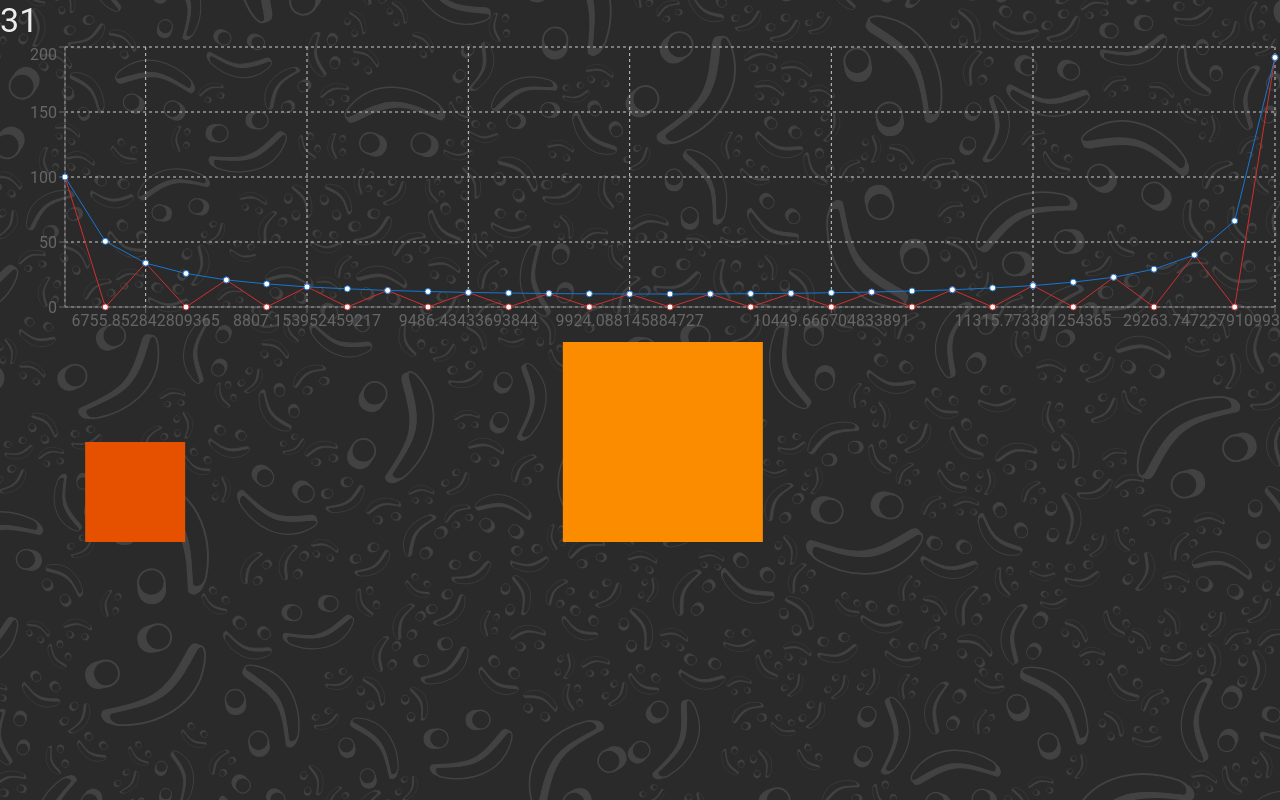
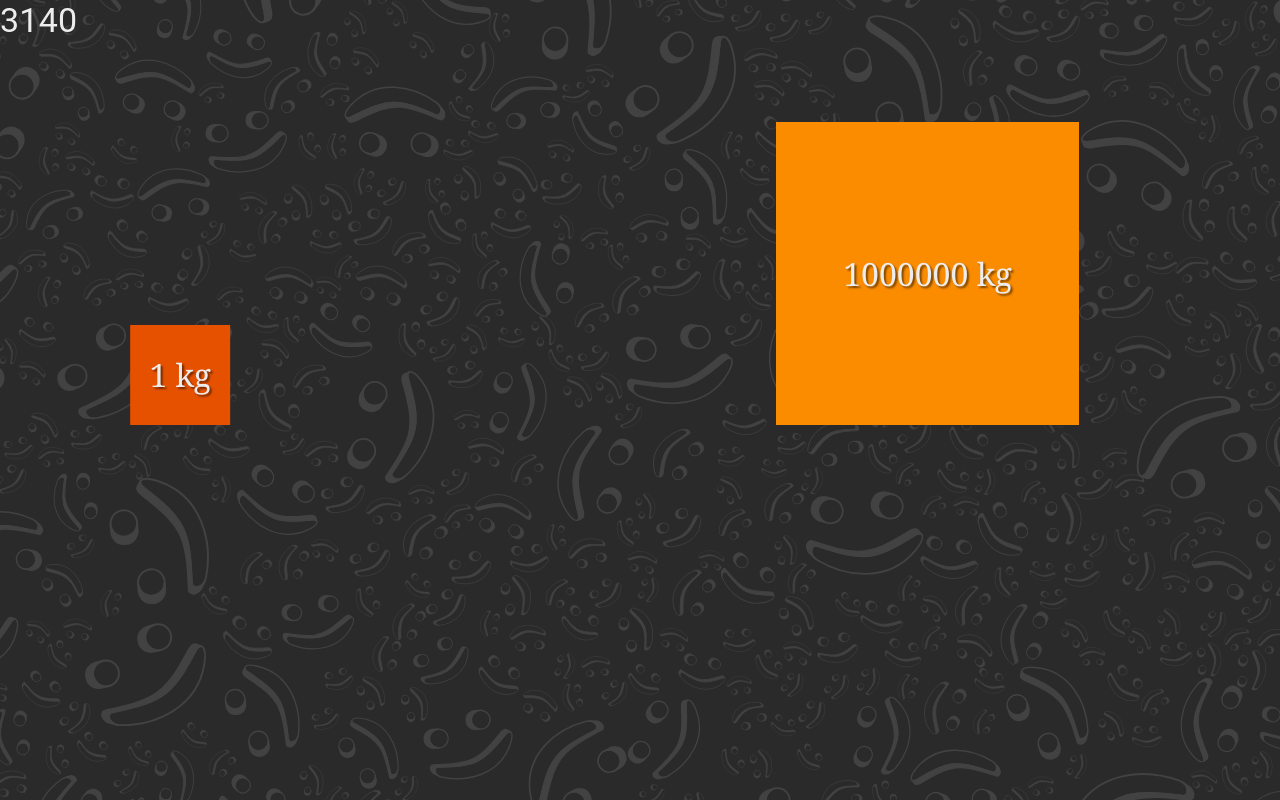
Before and after one commit to fynnbrem/homepage, a Next.js app: page /pi-collider in a window 1280 px wide. Built offline with nearby package versions, Linux system fonts and the light colour scheme.

Commit message:
Added a spark-animation when the blocks collide.

```diff
--- a/app/lib/math.ts
+++ b/app/lib/math.ts
@@ -1,4 +1,4 @@
-import { Vector2 } from "math.gl";
+import { Vector2 } from "math.gl"
 
 /**Converts degree to radians.*/
 export function degreeToRad(degree: number): number {
@@ -31,11 +31,21 @@ export function getRotatedVector(angle: number, length: number) {
 }
 
 /**Returns a random integer in the range `[start;stop)`.*/
-export function randomInt(start: number = 0, stop: number = 1) {
+export function randomInt(start: number = 0, stop: number = 1): number {
     return Math.floor(Math.random() * (stop - start)) + start
+}
+
+/**Returns a random float in the range `[start;stop)`.*/
+export function randomFloat(start: number, stop: number): number {
+    return Math.random() * (stop - start) + start
 }
 
 /**Returns a random item from the `items`.*/
 export function getRandomItem<T>(items: T[]): T {
     return items[randomInt(0, items.length)]
 }
+
+/**Clamp the `value` between `min` and `max`.*/
+export function clamp(value: number, min: number, max: number): number {
+    return Math.max(min, Math.min(max, value));
+}
--- /dev/null
+++ b/app/pi-collider/BurstCanvas.tsx
@@ -0,0 +1,169 @@
+"use client"
+
+import React, {
+    useCallback,
+    useEffect,
+    useImperativeHandle, useMemo,
+    useRef
+} from "react"
+import { randomFloat, randomInt } from "@/app/lib/math"
+import { useClickAnyWhere } from "usehooks-ts"
+
+type Particle = {
+    direction: [number, number]
+    speed: number
+    length: number
+}
+
+type Burst = {
+    origin: [number, number]
+    particles: Particle[]
+    createdAt: number
+}
+
+type BurstConfig = {
+    speedRange: [number, number]
+    countRange: [number, number]
+    lengthRange: [number, number]
+    lineWidth: number
+    duration: number
+}
+
+function createBurst(
+    config: BurstConfig,
+    now: number,
+    origin: [number, number],
+): Burst {
+    const particles: Particle[] = []
+    const count = randomInt(config.countRange[0], config.countRange[1] + 1)
+    for (let i = 0; i < count; i++) {
+        particles.push(createParticle(config))
+    }
+    return {
+        origin: origin,
+        createdAt: now,
+        particles: particles,
+    }
+}
+
+function createParticle(config: BurstConfig): Particle {
+    const angle = randomFloat(0, Math.PI * 2)
+    return {
+        direction: [Math.cos(angle), Math.sin(angle)],
+        speed: randomFloat(config.speedRange[0], config.speedRange[1]),
+        length: randomFloat(config.lengthRange[0], config.lengthRange[1]),
+    }
+}
+
+function stepAndDraw(
+    ctx: CanvasRenderingContext2D,
+    bursts: Burst[],
+    now: number,
+    config: BurstConfig,
+) {
+    ctx.clearRect(0, 0, ctx.canvas.width, ctx.canvas.height)
+
+    ctx.lineCap = "round"
+    ctx.strokeStyle = "#ffffff"
+    ctx.lineWidth = config.lineWidth
+
+    for (let i = bursts.length - 1; i >= 0; i--) {
+        const burst = bursts[i]
+        const age = now - burst.createdAt
+
+        if (age > config.duration) {
+            bursts.splice(i, 1)
+            continue
+        }
+
+        const ageSeconds = age / 1000
+        const ageNorm = age / config.duration
+        for (const particle of burst.particles) {
+            const head = [
+                burst.origin[0] +
+                    particle.speed * particle.direction[0] * ageSeconds,
+                burst.origin[1] +
+                    particle.speed * particle.direction[1] * ageSeconds,
+            ]
+            const tail = [
+                head[0] - particle.direction[0] * particle.length,
+                head[1] - particle.direction[1] * particle.length,
+            ]
+
+            ctx.globalAlpha = 1 - ageNorm
+
+            ctx.beginPath()
+            ctx.moveTo(tail[0], tail[1])
+            ctx.lineTo(head[0], head[1])
+            ctx.stroke()
+        }
+    }
+}
+
+function resizeCanvasToDisplaySize(canvas: HTMLCanvasElement): { dpr: number } {
+    const dpr: number = Math.max(1, window.devicePixelRatio || 1)
+    const rect: DOMRect = canvas.getBoundingClientRect()
+
+    const width: number = Math.floor(rect.width * dpr)
+    const height: number = Math.floor(rect.height * dpr)
+
+    if (canvas.width !== width || canvas.height !== height) {
+        canvas.width = width
+        canvas.height = height
+    }
+
+    return { dpr }
+}
+
+const config: BurstConfig = {
+    countRange: [4, 8],
+    speedRange: [100, 150],
+    lengthRange: [6, 12],
+    lineWidth: 1.2,
+    duration: 500,
+}
+
+export default function BurstCanvas(props: {
+    style?: React.CSSProperties
+    ref: React.Ref<(x: number, y: number) => void>
+}) {
+    const canvasRef = useRef<HTMLCanvasElement | null>(null)
+
+    const bursts: Burst[] = useMemo(() => [], [])
+
+    useEffect(function onMount() {
+        if (!canvasRef.current) return
+        const canvas: HTMLCanvasElement = canvasRef.current
+
+        const ctxOrNull: CanvasRenderingContext2D | null =
+            canvas.getContext("2d")
+        if (!ctxOrNull) return
+        const ctx = ctxOrNull
+
+        function animate(now: number): void {
+            const { dpr } = resizeCanvasToDisplaySize(canvas)
+            ctx.setTransform(dpr, 0, 0, dpr, 0, 0)
+
+            stepAndDraw(ctx, bursts, now, config)
+            requestAnimationFrame(animate)
+        }
+
+        requestAnimationFrame(animate)
+    }, [])
+
+    useImperativeHandle(
+        props.ref,
+        () =>
+            function createBursHandle(x: number, y: number) {
+                bursts.push(createBurst(config, performance.now(), [x, y]))
+            },
+        [bursts, config],
+    )
+
+    return (
+        <canvas
+            ref={canvasRef}
+            style={props.style}
+        />
+    )
+}
--- a/app/pi-collider/page.tsx
+++ b/app/pi-collider/page.tsx
@@ -1,7 +1,7 @@
 "use client"
 import { Ref, useEffect, useImperativeHandle, useRef, useState } from "react"
 import { getCollisionVelocityDelta } from "@/app/lib/physics/collision"
-import { Box, Typography } from "@mui/material"
+import { Box, Typography, useTheme } from "@mui/material"
 import { blue, orange, red } from "@mui/material/colors"
 import {
     LineChart,
@@ -12,9 +12,26 @@ import {
     Tooltip,
     ResponsiveContainer,
 } from "recharts"
+import BurstCanvas from "@/app/pi-collider/BurstCanvas"
+import { useInterval } from "usehooks-ts"
+import { randomInt } from "@/app/lib/math"
+import { theme } from "@/app/lib/theme"
 
-const timeScale = 1
+const timeScale = 50
 const distanceScale = 10
+
+const sparkBurstLimit = 12
+// ↑ The limit of spark burst animations that can trigger in a single frame.
+// 12 seems to be a number that makes the animation not too dense while still
+// making high collision densities satisfying to watch.
+
+const massRatio = 1000000
+const minorLength = 100
+const sizeRatio = (1 + Math.log(massRatio) / Math.log(100)) ** 0.8
+// ↑ The visual size ratio between the blocks.
+// We assume mass ratios growing according to `100^n` due to how it affects the generated digits.
+// So we normalize the size to this scale and add an exponent of `0.8` to smooth out extreme numbers.
+const majorLength = 100 * sizeRatio
 
 function getPosition(
     startPos: number,
@@ -30,9 +47,13 @@ function getPosition(
 export default function PiCollider() {
     const blockMover = useRef<BlockMover>(null!)
     const [collisions, setCollisions] = useState<CollisionRecord[]>([])
+    const [collisionCounter, setCollisionCounter] = useState(0)
+    const makeSparkRef = useRef<(x: number, y: number) => void>(null!)
 
     const collAnimationIndex = useRef(0)
+    const padding = 80
 
+    const rafId = useRef<number | null>(null)
     useEffect(() => {
         const colls = simulateCollisions()
         setCollisions(colls)
@@ -41,6 +62,7 @@ export default function PiCollider() {
 
         function increment(timestamp: number) {
             const elapsedTime = timestamp - startTime
+            const initialIndex = collAnimationIndex.current
 
             // Find the index matching the current timestamp.
             // For multiple collisions per frame, this will increment it until we reach a matching time.
@@ -51,13 +73,28 @@ export default function PiCollider() {
             ) {
                 collAnimationIndex.current += 1
             }
-
             const index = collAnimationIndex.current
             const lastIndex = index - 1
 
-            console.log("Index", index)
-            console.log(timestamp)
-            console.log(colls[index])
+            const passedColls = index - initialIndex
+            for (let i = 0; i < Math.min(passedColls, sparkBurstLimit); i++) {
+                const collPos = colls[lastIndex].minorPos
+                let sparkPos: number
+                if (collPos == 0) {
+                    sparkPos = collPos * distanceScale + padding
+                } else {
+                    sparkPos = collPos * distanceScale + padding + minorLength
+                }
+                makeSparkRef.current(
+                    sparkPos,
+                    randomInt(
+                        majorLength - minorLength * 0.9,
+                        majorLength - minorLength * 0.1,
+                    ) + padding,
+                )
+            }
+
+            setCollisionCounter(index + 1)
 
             const minorPos = getPosition(
                 colls[lastIndex].minorPos,
@@ -77,22 +114,40 @@ export default function PiCollider() {
             blockMover.current(minorPos, majorPos)
 
             if (collAnimationIndex.current + 1 < colls.length) {
-                requestAnimationFrame(increment)
+                rafId.current = requestAnimationFrame(increment)
             }
         }
 
-        requestAnimationFrame(increment)
+        rafId.current = requestAnimationFrame(increment)
+
+        return () => {
+            rafId.current && cancelAnimationFrame(rafId.current)
+        }
     }, [])
 
     return (
         <Box>
-            <Typography variant={"h4"}>{collisions.length}</Typography>
-            <Charts collisions={collisions} />
-            <Blocks
-                blockMover={blockMover}
-                minorLength={100}
-                majorLength={200}
-            />
+            <Typography variant={"h4"}>{collisionCounter}</Typography>
+            <Box sx={{ position: "relative" }}>
+                <BurstCanvas
+                    ref={makeSparkRef}
+                    style={{
+                        width: "100%",
+                        height: majorLength + 2 * padding,
+                        position: "absolute",
+                        zIndex: 999,
+                        top: -padding,
+                    }}
+                />
+                <Blocks
+                    padding={padding}
+                    blockMover={blockMover}
+                    minorLength={minorLength}
+                    majorLength={majorLength}
+                    minorMass={1}
+                    majorMass={massRatio}
+                />
+            </Box>
         </Box>
     )
 }
@@ -120,8 +175,8 @@ function simulateCollisions(): CollisionRecord[] {
         pos: 100,
     }
     const majorMass: Mass = {
-        mass: 100,
-        vel: -0.01,
+        mass: massRatio,
+        vel: -1,
         pos: 200,
     }
 
@@ -216,6 +271,9 @@ function Blocks(props: {
     blockMover: Ref<BlockMover>
     minorLength: number
     majorLength: number
+    minorMass: number
+    majorMass: number
+    padding: number
 }) {
     const minorBlockRef = useRef<HTMLDivElement>(null!)
     const majorBlockRef = useRef<HTMLDivElement>(null!)
@@ -232,6 +290,10 @@ function Blocks(props: {
             sx={{
                 position: "relative",
                 height: Math.max(props.minorLength, props.majorLength),
+                margin: `${props.padding}px`,
+                fontFamily: "Cambria Math, Cambria, serif",
+                fontSize: 32,
+                textShadow: "2px 2px 2px rgba(0, 0, 0, 0.5)",
             }}
         >
             <Box
@@ -243,8 +305,13 @@ function Blocks(props: {
                     bottom: 0,
                     transform: `translateX(0px)`,
                     background: orange[900],
+                    display: "flex",
+                    justifyContent: "center",
+                    alignItems: "center",
                 }}
-            />
+            >
+                {props.minorMass} kg
+            </Box>
             <Box
                 ref={majorBlockRef}
                 sx={{
@@ -254,8 +321,13 @@ function Blocks(props: {
                     bottom: 0,
                     transform: `translateX(${props.minorLength}px)`,
                     background: orange[600],
+                    display: "flex",
+                    justifyContent: "center",
+                    alignItems: "center",
                 }}
-            />
+            >
+                {props.majorMass} kg
+            </Box>
         </Box>
     )
 }
```
Also changed, not shown: app/pi-collider/GOALS.md (added, +25 -0 lines), 1 other file (tests, documents, lock files or other folders).
